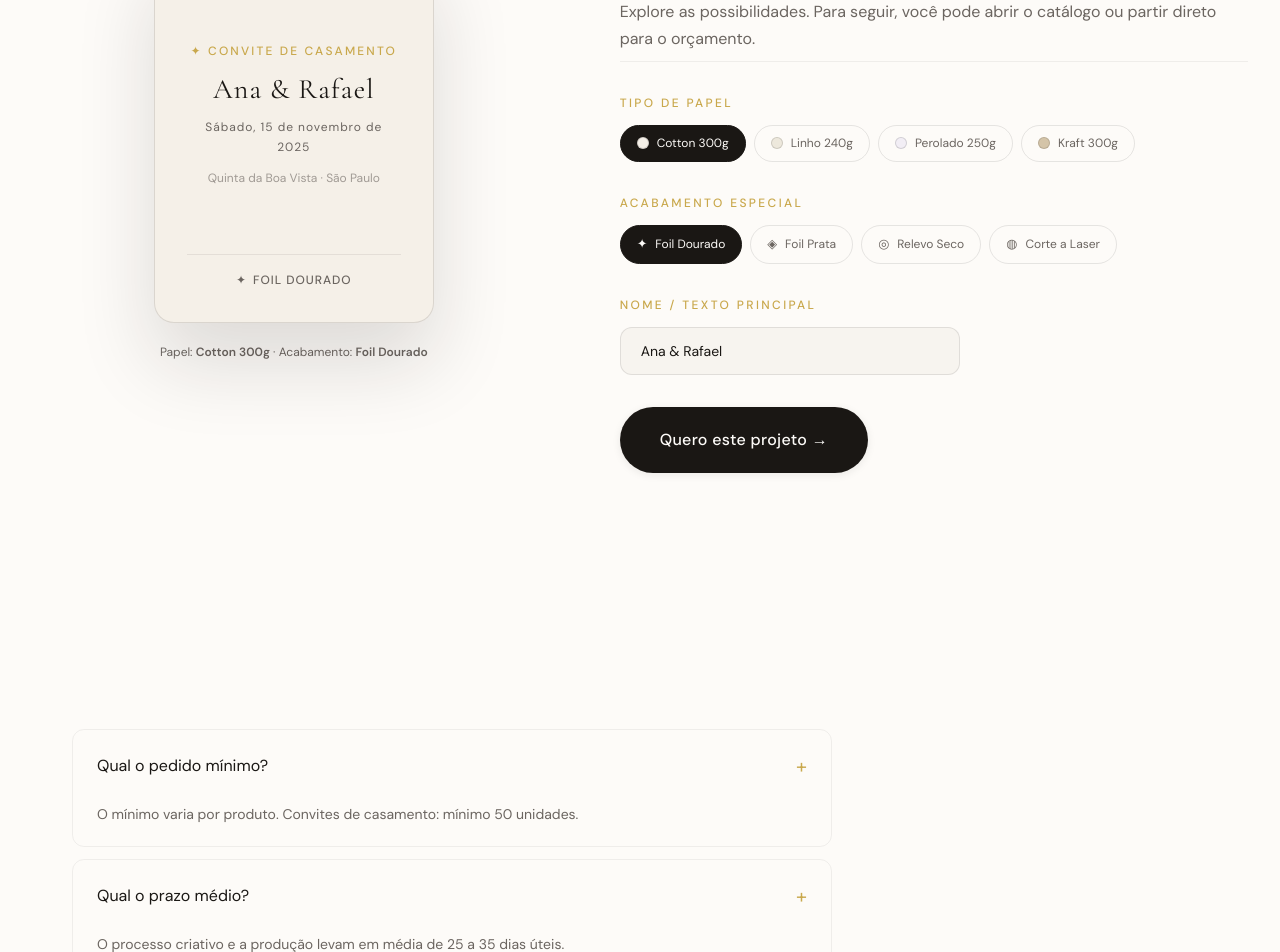
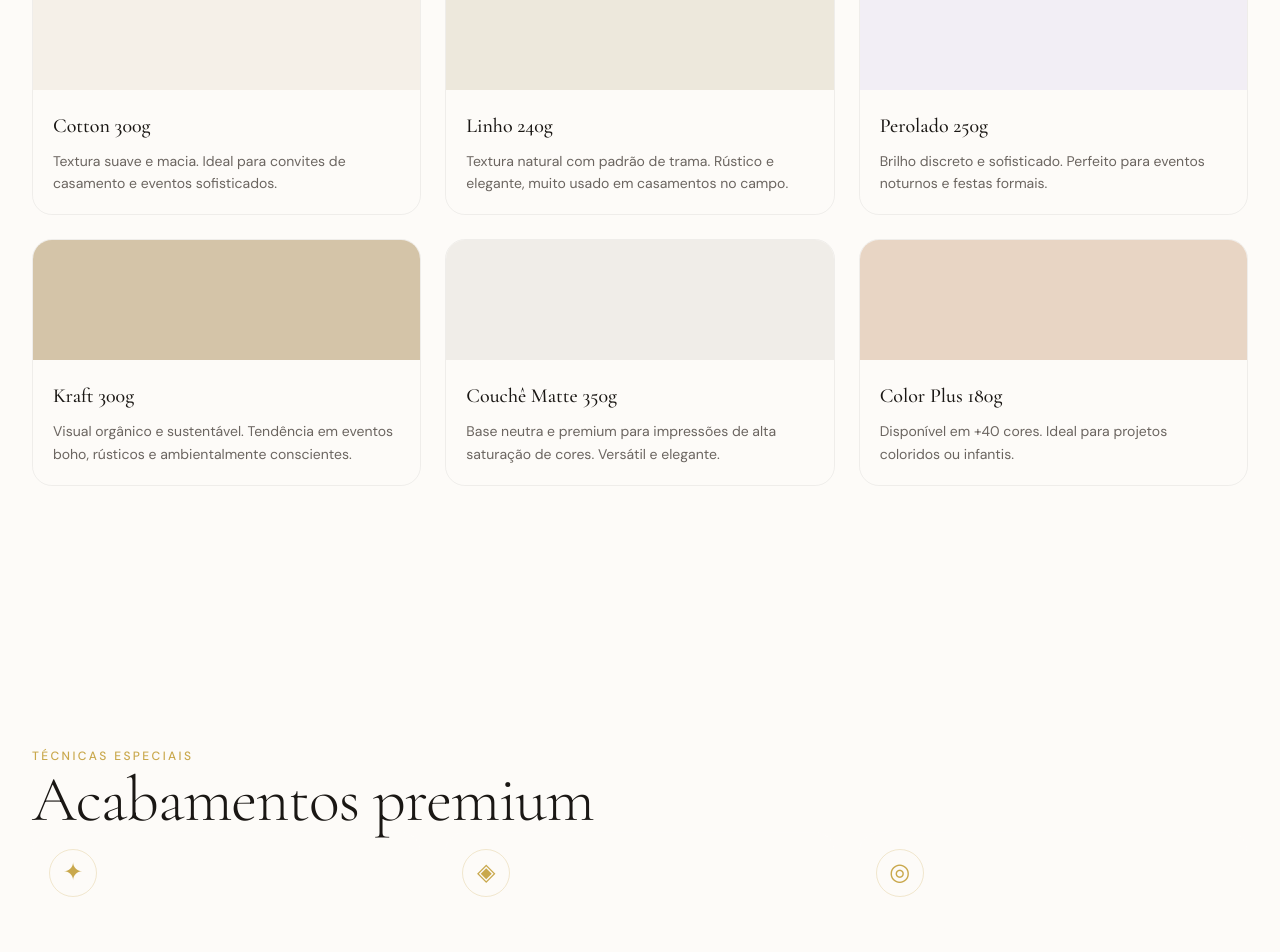
Before and after one commit to Wallaceoll/papelaria-premium, a React (Create React App) app: page /personalizacao in a window 1280 px wide. Shown: the part 1780-2732 px from the top of the page. Built offline with nearby package versions, Linux system fonts and the light colour scheme.

Commit message:
add new questions

```diff
--- a/src/pages/Personalizacao.jsx
+++ b/src/pages/Personalizacao.jsx
@@ -47,17 +47,21 @@ const STEPS = [
 ];
 
 const MATERIALS = [
-  { name: 'Cotton 300g', desc: 'Textura suave e macia. Ideal para convites de casamento e eventos sofisticados.', color: '#F5F0E8' },
-  { name: 'Linho 240g', desc: 'Textura natural com padrão de trama. Rústico e elegante, muito usado em casamentos no campo.', color: '#EDE8DC' },
-  { name: 'Perolado 250g', desc: 'Brilho discreto e sofisticado. Perfeito para eventos noturnos e festas formais.', color: '#F2EEF5' },
-  { name: 'Kraft 300g', desc: 'Visual orgânico e sustentável. Tendência em eventos boho e rústicos.', color: '#D4C4A8' },
+  { name: 'Cotton 300g', desc: 'Textura suave e macia. Ideal para convites de casamento e eventos sofisticados.', color: '#F5F0E8', image: 'https://images.unsplash.com/photo-1455390582262-044cdead277a?auto=format&fit=crop&w=1200&q=80' },
+  { name: 'Linho 240g', desc: 'Textura natural com padrão de trama. Rústico e elegante, muito usado em casamentos no campo.', color: '#EDE8DC', image: 'https://images.unsplash.com/photo-1512436991641-6745cdb1723f?auto=format&fit=crop&w=1200&q=80' },
+  { name: 'Perolado 250g', desc: 'Brilho discreto e sofisticado. Perfeito para eventos noturnos e festas formais.', color: '#F2EEF5', image: 'https://images.unsplash.com/photo-1497633762265-9d179a990aa6?auto=format&fit=crop&w=1200&q=80' },
+  { name: 'Kraft 300g', desc: 'Visual orgânico e sustentável. Tendência em eventos boho, rústicos e ambientalmente conscientes.', color: '#D4C4A8', image: 'https://images.unsplash.com/photo-1516542076529-1ea3854896f2?auto=format&fit=crop&w=1200&q=80' },
+  { name: 'Couchê Matte 350g', desc: 'Base neutra e premium para impressões de alta saturação de cores. Versátil e elegante.', color: '#F0EDE8', image: 'https://images.unsplash.com/photo-1516321497487-e288fb19713f?auto=format&fit=crop&w=1200&q=80' },
+  { name: 'Color Plus 180g', desc: 'Disponível em +40 cores. Ideal para projetos coloridos ou infantis.', color: '#E8D5C4', image: 'https://images.unsplash.com/photo-1503676260728-1c00da094a0b?auto=format&fit=crop&w=1200&q=80' },
 ];
 
 const FINISHES = [
-  { name: 'Foil Dourado', icon: '✦' },
-  { name: 'Foil Prata', icon: '◈' },
-  { name: 'Relevo Seco', icon: '◎' },
-  { name: 'Corte a Laser', icon: '◍' },
+  { name: 'Foil Dourado', icon: '✦', desc: 'Película metálica prensada a quente. O acabamento mais desejado em papelaria premium.', image: 'https://images.unsplash.com/photo-1455390582262-044cdead277a?auto=format&fit=crop&w=1200&q=80' },
+  { name: 'Foil Prata', icon: '◈', desc: 'Elegância moderna e contemporânea. Ótimo para paletas frias.', image: 'https://images.unsplash.com/photo-1516321318423-f06f85e504b3?auto=format&fit=crop&w=1200&q=80' },
+  { name: 'Relevo Seco', icon: '◎', desc: 'Textura tátil sem tinta. Cria profundidade e sofisticação ao toque.', image: 'https://images.unsplash.com/photo-1512436991641-6745cdb1723f?auto=format&fit=crop&w=1200&q=80' },
+  { name: 'Corte a Laser', icon: '◍', desc: 'Recortes precisos com formas complexas. Transforma o convite em obra de arte.', image: 'https://images.unsplash.com/photo-1516387938699-a93567ec168e?auto=format&fit=crop&w=1200&q=80' },
+  { name: 'Verniz UV', icon: '◇', desc: 'Brilho localizado em áreas específicas.', image: 'https://images.unsplash.com/photo-1497633762265-9d179a990aa6?auto=format&fit=crop&w=1200&q=80' },
+  { name: 'Letterpress', icon: '◉', desc: 'Impressão tipográfica com pressão. Artesanal e atemporal.', image: 'https://images.unsplash.com/photo-1456324504439-367cee3b3c32?auto=format&fit=crop&w=1200&q=80' },
 ];
 
 function Simulator() {
@@ -87,60 +91,34 @@ function Simulator() {
       <div className="sim-controls">
         <div className="sim-intro">
           <h3 className="heading-1">Escolha materiais e entenda combinações</h3>
-          <p className="body-base">
-            Explore as possibilidades. Para seguir, você pode abrir o catálogo ou partir direto para o orçamento.
-          </p>
+          <p className="body-base">Explore as possibilidades para o seu projeto.</p>
         </div>
-
         <div className="sim-group">
           <label className="sim-label eyebrow">Tipo de papel</label>
           <div className="sim-options">
-            {MATERIALS.map((m, i) => (
-              <button
-                key={m.name}
-                type="button"
-                className={`sim-option ${sel.material === i ? 'active' : ''}`}
-                onClick={() => setSel(s => ({ ...s, material: i }))}
-              >
-                <span className="sim-swatch" style={{ background: m.color }} />
-                {m.name}
+            {MATERIALS.slice(0, 4).map((m, i) => (
+              <button key={m.name} type="button" className={`sim-option ${sel.material === i ? 'active' : ''}`} onClick={() => setSel(s => ({ ...s, material: i }))}>
+                <span className="sim-swatch" style={{ background: m.color }} /> {m.name}
               </button>
             ))}
           </div>
         </div>
-
         <div className="sim-group">
-          <label className="sim-label eyebrow">Acabamento especial</label>
-          <div className="sim-options sim-options--finish">
-            {FINISHES.map((f, i) => (
-              <button
-                key={f.name}
-                type="button"
-                className={`sim-option ${sel.finish === i ? 'active' : ''}`}
-                onClick={() => setSel(s => ({ ...s, finish: i }))}
-              >
-                <span className="sim-finish-icon">{f.icon}</span>
+          <label className="sim-label eyebrow">Acabamento</label>
+          <div className="sim-options">
+            {FINISHES.slice(0, 4).map((f, i) => (
+              <button key={f.name} type="button" className={`sim-option ${sel.finish === i ? 'active' : ''}`} onClick={() => setSel(s => ({ ...s, finish: i }))}>
                 {f.name}
               </button>
             ))}
           </div>
         </div>
-
         <div className="sim-group">
-          <label className="sim-label eyebrow">Nome / Texto principal</label>
-          <input
-            className="sim-input"
-            value={sel.text}
-            onChange={e => setSel(s => ({ ...s, text: e.target.value }))}
-            placeholder="Ex: Maria & João"
-            maxLength={40}
-          />
+          <label className="sim-label eyebrow">Texto personalizado</label>
+          <input className="sim-input" value={sel.text} onChange={e => setSel(s => ({ ...s, text: e.target.value }))} maxLength={40} />
         </div>
-
         <div className="sim-actions">
-          <Link to="/contato" className="btn btn-primary btn-lg sim-cta">
-            Quero este projeto →
-          </Link>
+          <Link to="/contato" className="btn btn-primary btn-lg">Quero este projeto →</Link>
         </div>
       </div>
     </div>
@@ -156,9 +134,7 @@ function FaqItem({ q, a }) {
         <span className="faq-icon">{open ? '−' : '+'}</span>
       </button>
       <div className="faq-content" aria-hidden={!open}>
-        <div>
-          <p className="faq-a">{a}</p>
-        </div>
+        <div><p className="faq-a">{a}</p></div>
       </div>
     </div>
   );
@@ -168,18 +144,22 @@ export default function Personalizacao() {
   useReveal();
   const [activeStep, setActiveStep] = useState(0);
 
+  const faqs = [
+    { q: 'Qual o pedido mínimo?', a: 'O mínimo varia por produto. Convites de casamento: mínimo 50 unidades. Papelaria corporativa: mínimo 100 unidades.' },
+    { q: 'Posso solicitar amostras?', a: 'Sim! Enviamos o kit de amostras de papéis e acabamentos para você sentir a qualidade antes de fechar o pedido. O kit tem o custo de R$ 25 (valor descontado do pedido final).' },
+    { q: 'Vocês atendem fora de São Paulo?', a: 'Atendemos todo o Brasil via Correios e transportadoras especializadas. Para clientes de SP, também há opção de retirada no nosso ateliê.' },
+    { q: 'Como funciona a aprovação de arte?', a: 'Enviamos previews digitais em PDF e imagem. Você aprova online com assinatura digital. A produção só inicia após a aprovação formal do cliente.' },
+    { q: 'Posso cancelar após iniciar a produção?', a: 'Cancelamentos antes do início da produção são aceitos com reembolso integral. Após o início da produção, não é possível cancelar por se tratar de um produto personalizado.' },
+    { q: 'Qual o prazo para convites de casamento?', a: 'Recomendamos iniciar o processo com pelo menos 60 dias de antecedência. O processo criativo e a produção levam, em média, de 25 a 35 dias úteis.' },
+  ];
+
   return (
     <div className="personalizacao">
       <section className="pers-hero mesh-bg noise">
         <div className="container">
           <span className="eyebrow reveal">Processo Criativo</span>
-          <h1 className="display-1 reveal reveal-delay-1">
-            A arte de criar <br />
-            <em style={{ color: 'var(--gold)', fontStyle: 'italic' }}>algo único</em>
-          </h1>
-          <p className="body-large reveal reveal-delay-2">
-            Personalização não é só colocar um nome. É entender sua história e criar algo que só poderia existir para você.
-          </p>
+          <h1 className="display-1 reveal reveal-delay-1">A arte de criar <br /><em style={{ color: 'var(--gold)', fontStyle: 'italic' }}>algo único</em></h1>
+          <p className="body-large reveal reveal-delay-2">Entendemos sua história para criar algo exclusivo para você.</p>
         </div>
       </section>
 
@@ -188,41 +168,21 @@ export default function Personalizacao() {
           <div className="pers-steps">
             <div className="pers-steps-nav">
               {STEPS.map((s, i) => (
-                <button
-                  key={s.num}
-                  type="button"
-                  className={`step-nav-btn ${activeStep === i ? 'active' : ''}`}
-                  onClick={() => setActiveStep(i)}
-                >
+                <button key={s.num} type="button" className={`step-nav-btn ${activeStep === i ? 'active' : ''}`} onClick={() => setActiveStep(i)}>
                   <span className="step-nav-num eyebrow">{s.num}</span>
                   <span className="step-nav-title">{s.title}</span>
                 </button>
               ))}
             </div>
-
             <div className="pers-steps-content">
-              <div className="step-panel">
+              <div className="step-panel" key={activeStep}>
                 <div className="step-icon">{STEPS[activeStep].icon}</div>
                 <img className="step-image" src={STEPS[activeStep].image} alt={STEPS[activeStep].title} loading="lazy" />
                 <h3 className="step-title display-3">{STEPS[activeStep].title}</h3>
                 <p className="step-desc body-large">{STEPS[activeStep].desc}</p>
                 <div className="step-nav-arrows">
-                  <button
-                    className="btn btn-outline"
-                    type="button"
-                    onClick={() => setActiveStep(i => Math.max(0, i - 1))}
-                    disabled={activeStep === 0}
-                  >
-                    ← Anterior
-                  </button>
-                  <button
-                    className="btn btn-primary"
-                    type="button"
-                    onClick={() => setActiveStep(i => Math.min(STEPS.length - 1, i + 1))}
-                    disabled={activeStep === STEPS.length - 1}
-                  >
-                    Próximo →
-                  </button>
+                  <button className="btn btn-outline" type="button" onClick={() => setActiveStep(i => Math.max(0, i - 1))} disabled={activeStep === 0}>← Anterior</button>
+                  <button className="btn btn-primary" type="button" onClick={() => setActiveStep(i => Math.min(STEPS.length - 1, i + 1))} disabled={activeStep === STEPS.length - 1}>Próximo →</button>
                 </div>
               </div>
             </div>
@@ -230,10 +190,48 @@ export default function Personalizacao() {
         </div>
       </section>
 
+      <section className="section pers-materials">
+        <div className="container-wide">
+          <div className="section-header reveal">
+            <span className="eyebrow">Nossa curadoria</span>
+            <h2 className="display-2">Papéis selecionados</h2>
+          </div>
+          <div className="materials-grid">
+            {MATERIALS.map((m, i) => (
+              <div className="material-card" key={m.name}>
+                <div className="material-swatch" style={{ background: m.color }} />
+                <div className="material-info">
+                  <h3 className="material-name">{m.name}</h3>
+                  <p className="material-desc">{m.desc}</p>
+                </div>
+              </div>
+            ))}
+          </div>
+        </div>
+      </section>
+
+      <section className="section pers-finishes section-dark">
+        <div className="container-wide">
+          <div className="section-header section-header--light reveal">
+            <span className="eyebrow">Técnicas especiais</span>
+            <h2 className="display-2">Acabamentos premium</h2>
+          </div>
+          <div className="finishes-grid">
+            {FINISHES.map((f) => (
+              <div className="finish-card" key={f.name}>
+                <div className="finish-icon">{f.icon}</div>
+                <h3 className="finish-name">{f.name}</h3>
+                <p className="finish-desc">{f.desc}</p>
+              </div>
+            ))}
+          </div>
+        </div>
+      </section>
+
       <section className="section pers-simulator">
         <div className="container-wide">
           <div className="section-header reveal">
-            <h2 className="display-2">Monte seu convite</h2>
+            <h2 className="display-2">Simulador de Convite</h2>
           </div>
           <Simulator />
         </div>
@@ -241,12 +239,13 @@ export default function Personalizacao() {
 
       <section className="section pers-faq">
         <div className="container">
+          <div className="section-header reveal">
+            <span className="eyebrow">Dúvidas</span>
+            <h2 className="display-2">Perguntas comuns</h2>
+          </div>
           <div className="faq-list">
-            {[
-              { q: 'Qual o pedido mínimo?', a: 'O mínimo varia por produto. Convites de casamento: mínimo 50 unidades.' },
-              { q: 'Qual o prazo médio?', a: 'O processo criativo e a produção levam em média de 25 a 35 dias úteis.' },
-            ].map((faq, i) => (
-              <FaqItem key={i} {...faq} />
+            {faqs.map((faq, i) => (
+              <FaqItem key={i} q={faq.q} a={faq.a} />
             ))}
           </div>
         </div>
```
